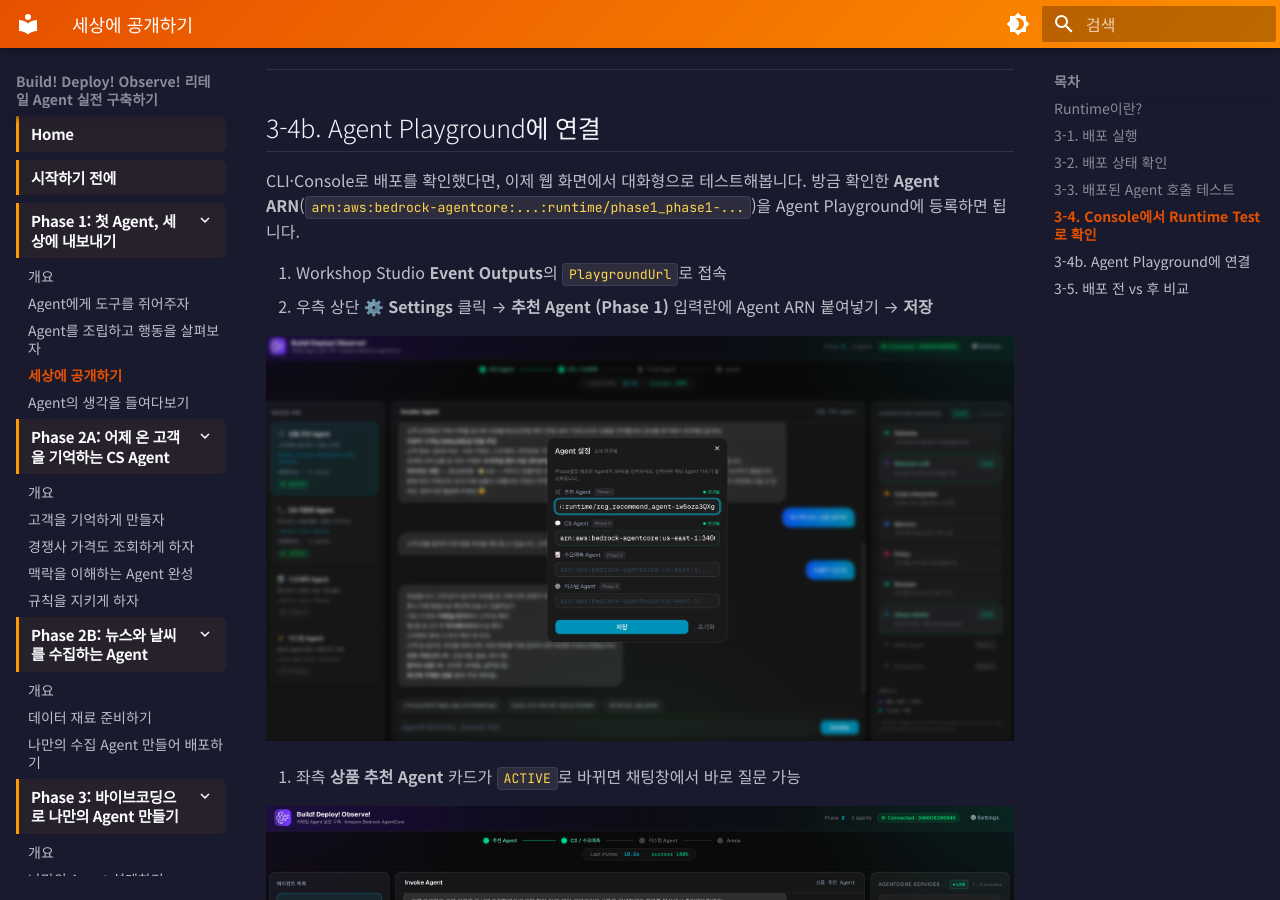
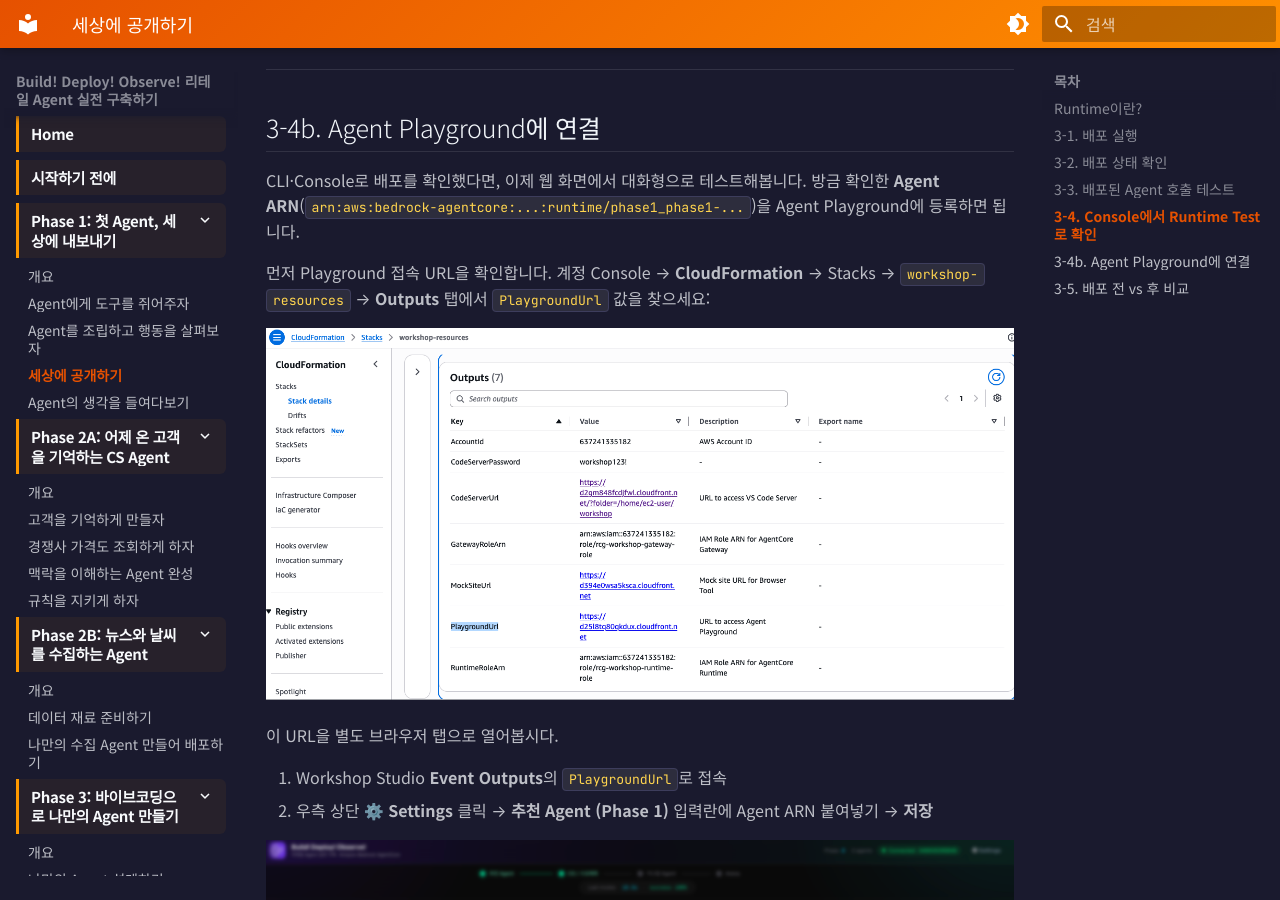
Before and after one commit to kjhyuok/rcg-agentcore-workshop-guide, an MkDocs documentation site: the page built from docs/phase1/step3-runtime.md, in a window 1280 px wide and 900 px high, scrolled down 4136 px. Built offline with MkDocs 1.6.1 and Material for MkDocs 9.7.7, drawn with Linux system fonts in a browser that asks for light colours.

Commit message:
docs: 3-4b Agent Playground URL을 CloudFormation Outputs에서 확인하는 스크린샷 추가

```diff
--- a/docs/phase1/step3-runtime.md
+++ b/docs/phase1/step3-runtime.md
@@ -135,6 +135,12 @@
 
 CLI·Console로 배포를 확인했다면, 이제 웹 화면에서 대화형으로 테스트해봅니다. 방금 확인한 **Agent ARN**(`arn:aws:bedrock-agentcore:...:runtime/phase1_phase1-...`)을 Agent Playground에 등록하면 됩니다.
 
+먼저 Playground 접속 URL을 확인합니다. 계정 Console → **CloudFormation** → Stacks → `workshop-resources` → **Outputs** 탭에서 `PlaygroundUrl` 값을 찾으세요:
+
+![CloudFormation Outputs에서 PlaygroundUrl 확인](../assets/images/phase1/cfn-playground-url.png)
+
+이 URL을 별도 브라우저 탭으로 열어봅시다.
+
 1. Workshop Studio **Event Outputs**의 `PlaygroundUrl`로 접속
 2. 우측 상단 **⚙️ Settings** 클릭 → **추천 Agent (Phase 1)** 입력란에 Agent ARN 붙여넣기 → **저장**
 
```
Also changed, not shown: docs/assets/images/phase1/cfn-playground-url.png (added).
